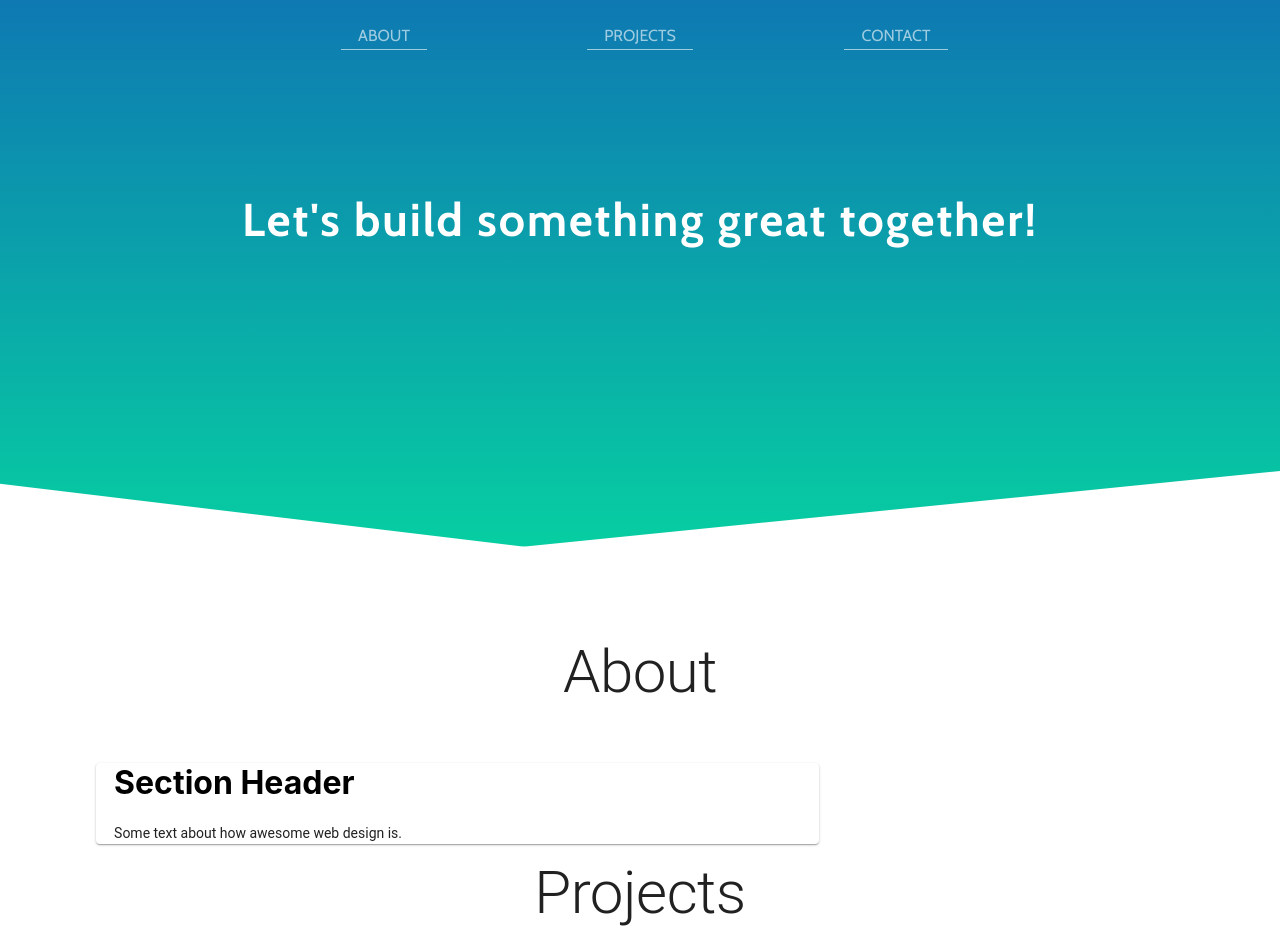
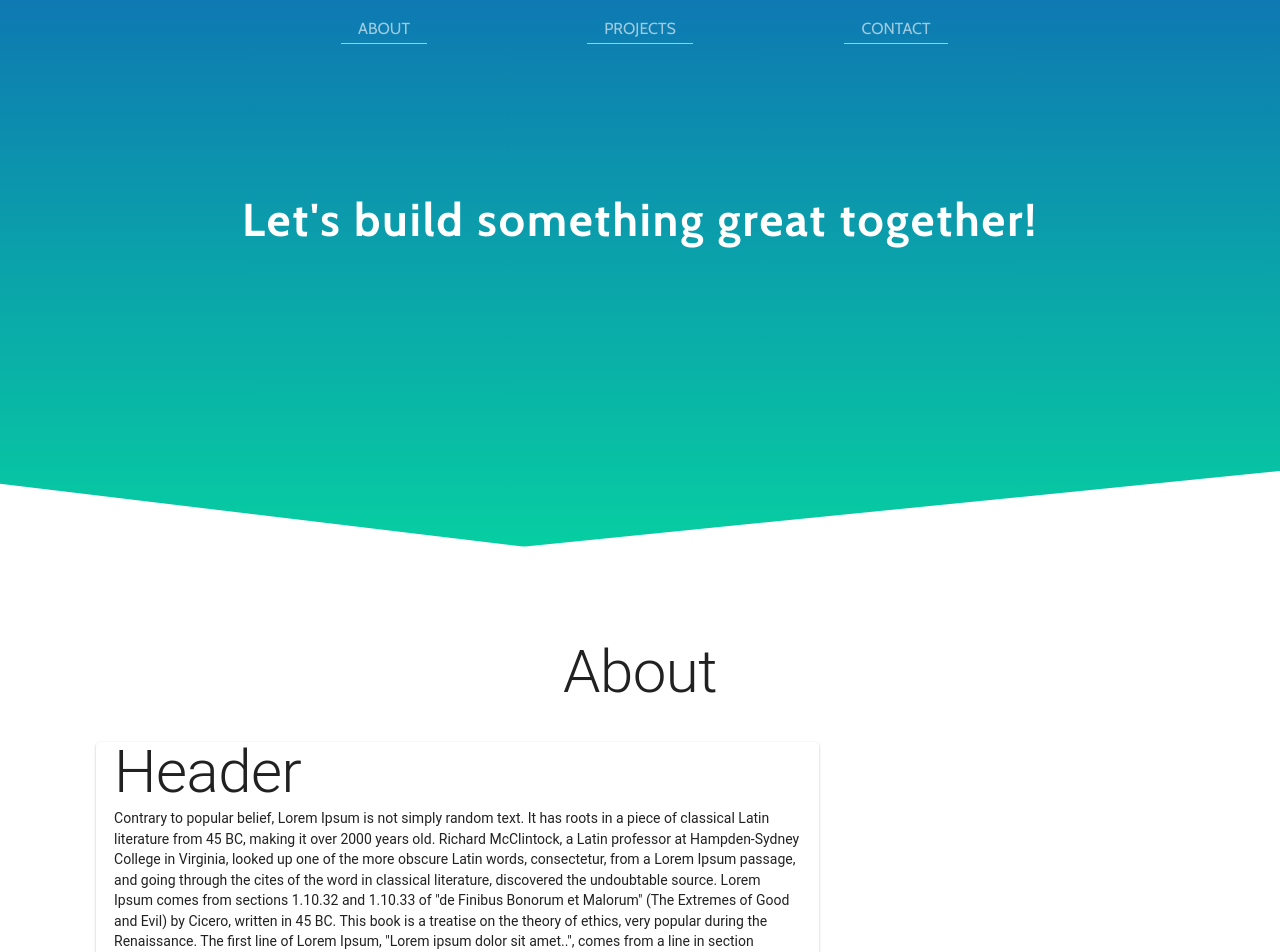
Before and after one commit to mblaul/portfolio-website, a React (Create React App) app: page / in a window 1280 px wide. Shown: the top 952 px of the page. Built offline with nearby package versions, Linux system fonts and the light colour scheme.

Commit message:
Small changes.

```diff
--- a/src/components/content/Content.js
+++ b/src/components/content/Content.js
@@ -2,6 +2,7 @@ import React, { Component, Fragment } from 'react';
 import { withStyles } from '@material-ui/core/styles';
 
 import Grid from '@material-ui/core/Grid';
+import Divider from '@material-ui/core/Divider';
 
 import Section from './Section';
 import { Typography } from '@material-ui/core';
@@ -31,6 +32,7 @@ class Content extends Component {
             About
           </Typography>
         </Grid>
+        <Divider />
         <Grid item xs={12} lg={8}>
           <Section />
         </Grid>
@@ -43,6 +45,7 @@ class Content extends Component {
             Projects
           </Typography>
         </Grid>
+        <Divider variant="middle" />
         <Grid item xs={12} lg={8}>
           <Section />
         </Grid>
@@ -55,6 +58,7 @@ class Content extends Component {
             Contact
           </Typography>
         </Grid>
+        <Divider variant="middle" />
         <Grid item xs={12} lg={8}>
           <Section />
         </Grid>
--- a/src/components/content/Section.js
+++ b/src/components/content/Section.js
@@ -6,8 +6,11 @@ import Paper from '@material-ui/core/Paper';
 import Typography from '@material-ui/core/Typography';
 
 const styles = theme => ({
-  root: {
+  sectionHeader: {
     padding: '0% 2.5%'
+  },
+  sectionBody: {
+    padding: '1% 0% 1% 0%'
   }
 });
 
@@ -17,10 +20,21 @@ class Section extends Component {
 
     return (
       <Fragment>
-        <Paper className={classes.root} elevation={1}>
-          <h1>Section Header</h1>
-          <Typography component="p">
-            Some text about how awesome web design is.
+        <Paper className={classes.sectionHeader} elevation={1}>
+          <Typography variant="h2">Header</Typography>
+          <Typography className={classes.sectionBody} component="p">
+            Contrary to popular belief, Lorem Ipsum is not simply random text.
+            It has roots in a piece of classical Latin literature from 45 BC,
+            making it over 2000 years old. Richard McClintock, a Latin professor
+            at Hampden-Sydney College in Virginia, looked up one of the more
+            obscure Latin words, consectetur, from a Lorem Ipsum passage, and
+            going through the cites of the word in classical literature,
+            discovered the undoubtable source. Lorem Ipsum comes from sections
+            1.10.32 and 1.10.33 of "de Finibus Bonorum et Malorum" (The Extremes
+            of Good and Evil) by Cicero, written in 45 BC. This book is a
+            treatise on the theory of ethics, very popular during the
+            Renaissance. The first line of Lorem Ipsum, "Lorem ipsum dolor sit
+            amet..", comes from a line in section 1.10.32.
           </Typography>
         </Paper>
       </Fragment>
--- a/src/components/layout/Navbar.js
+++ b/src/components/layout/Navbar.js
@@ -9,7 +9,7 @@ const styles = theme => ({
     position: 'fixed',
     top: '0',
     width: '100%',
-    padding: '1% 20% 1.5% 20%',
+    padding: '0.5% 20% 1% 20%',
     backgroundColor: 'rgba(#000, .5)',
     borderBottomLeftRadius: '5px',
     borderBottomRightRadius: '5px',
```
